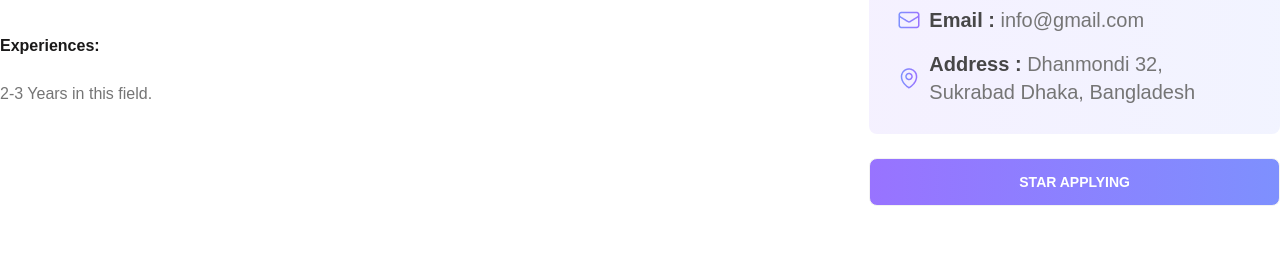
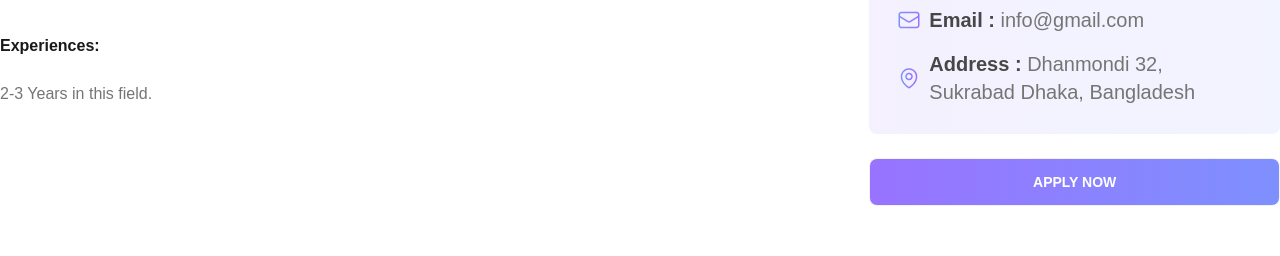
Before and after one commit to Shohanojjaman/career-hub, a React (Vite) app: page /job/1 in a window 1280 px wide. Shown: the part 858-1114 px from the top of the page. Built offline with nearby package versions, Linux system fonts and the light colour scheme.

Commit message:
Change button text.

```diff
--- a/src/components/pages/JobDetails/JobDetails.jsx
+++ b/src/components/pages/JobDetails/JobDetails.jsx
@@ -103,7 +103,7 @@ const JobDetails = () => {
             </div>
           </div>
           <button onClick={handleApply} className="btn theme-bg text-white w-full">
-            Star Applying
+            Apply now
           </button>
         </div>
       </div>
```
